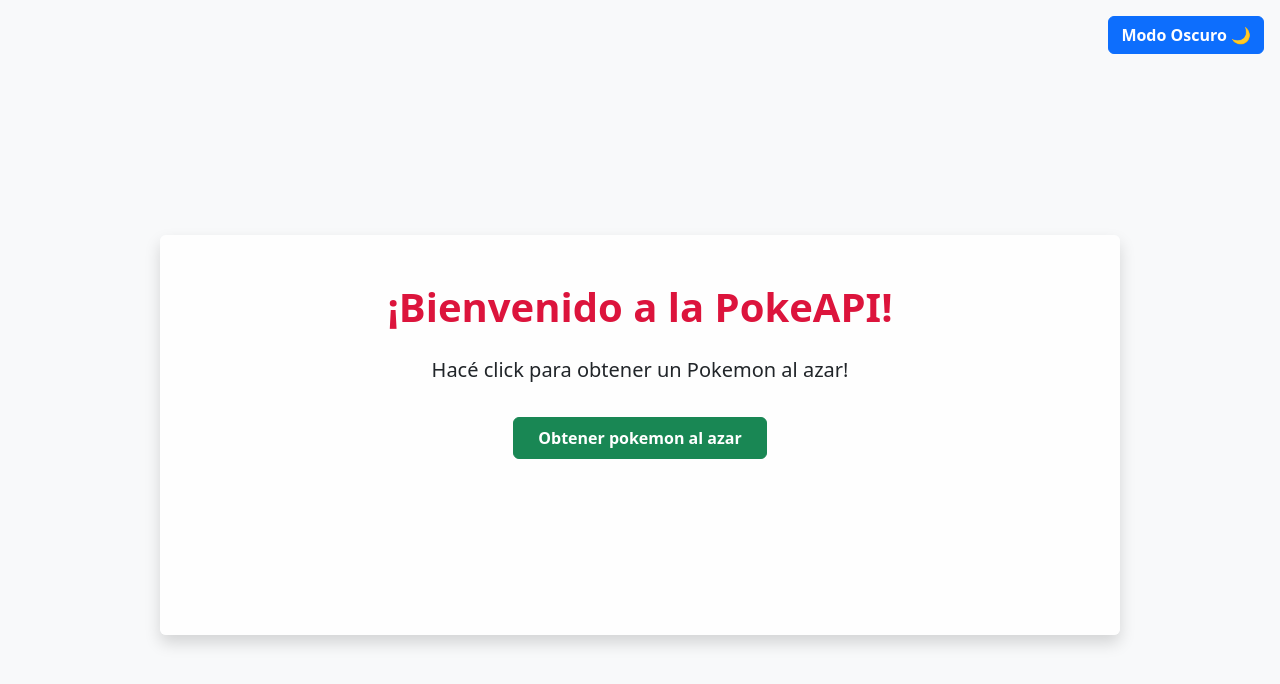
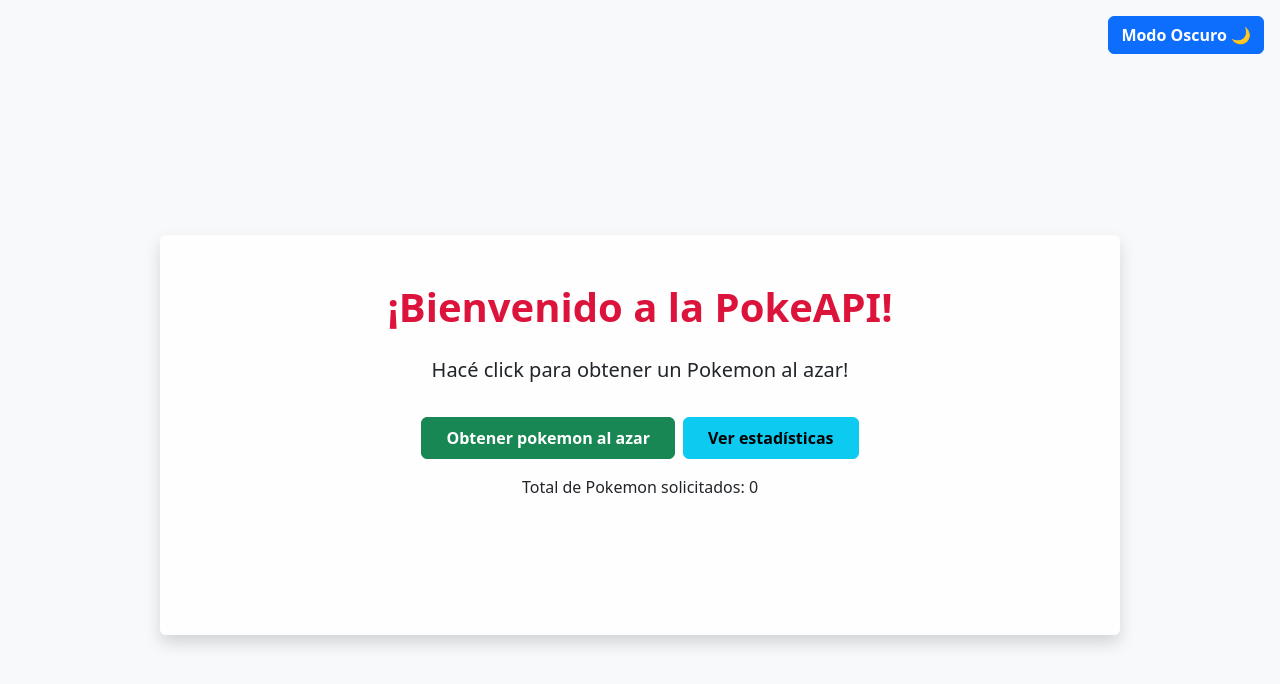
Before and after one commit to francopolesel/pokeapi-op, a React (Vite) app: page / in a window 1280 px wide. Shown: the top 684 px of the page. Built offline with nearby package versions, Linux system fonts and the light colour scheme.

Commit message:
Se agrega el uso de useRef para mostrar la cantidad de Pokemon solicitados

```diff
--- a/src/App.jsx
+++ b/src/App.jsx
@@ -1,4 +1,4 @@
-import { useContext, useState } from 'react';
+import { useContext, useState, useRef } from 'react';
 import { ThemeContext } from './ThemeContext';
 import 'bootstrap/dist/css/bootstrap.min.css';
 import { getRandomPokemon } from './services/pokeService';
@@ -6,8 +6,11 @@
 const App = () => {
     const { theme, toggleTheme } = useContext(ThemeContext);
     const [pokemon, setPokemon] = useState(null);
+    const clickCountRef = useRef(0);
+    const [showCount, setShowCount] = useState(0);
 
     const handleGetPokemon = async () => {
+        clickCountRef.current++;
         try {
             console.log("Llamando al service");
             const data = await getRandomPokemon();
@@ -19,6 +22,10 @@
         } catch (error) {
             console.error("Error al obtener pokemon:", error);
         }
+    };
+
+    const handleShowStats = () => {
+        setShowCount(clickCountRef.current);
     };
 
     return (
@@ -58,6 +65,13 @@
                     >
                         Obtener pokemon al azar
                     </button>
+                    <button
+                        className="btn btn-info mt-3 ms-2 px-4 py-2 fw-bold"
+                        onClick={handleShowStats}
+                    >
+                        Ver estadísticas
+                    </button>
+                    <p className="mt-3">Total de Pokemon solicitados: {showCount}</p>
                     {pokemon && (
                         <div className="mt-4">
                             <h2 className="text-capitalize">{pokemon.name}</h2>
```
